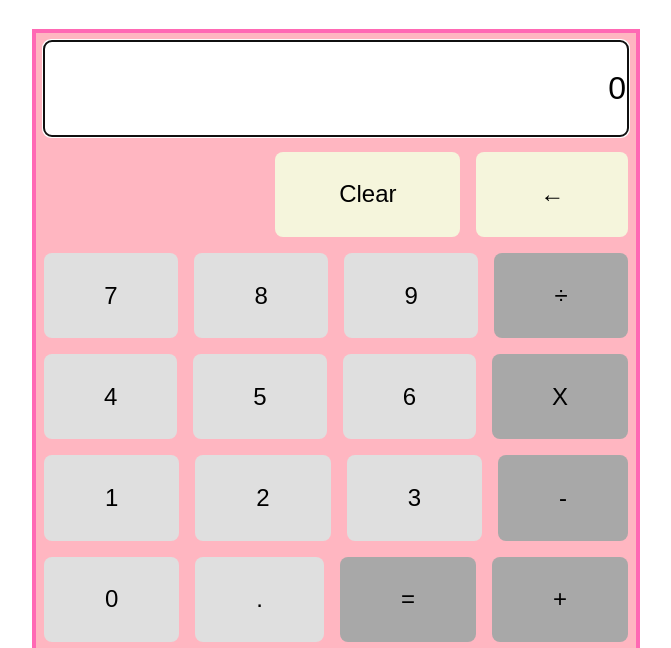
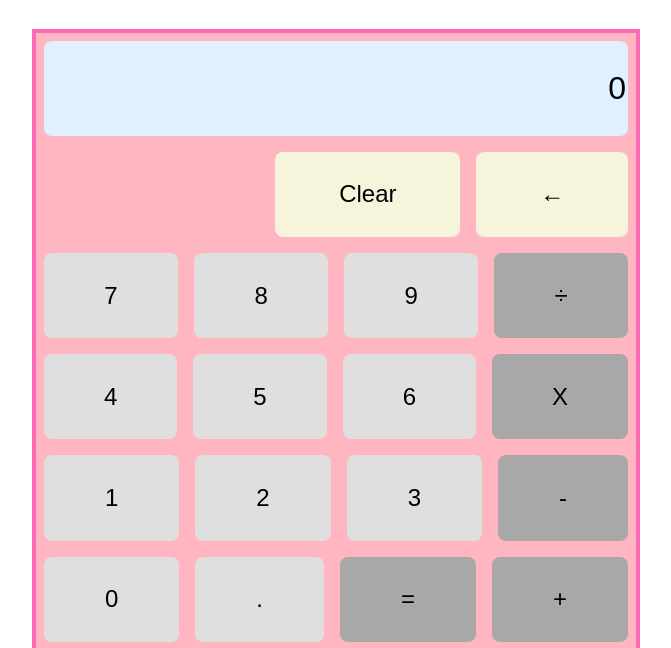
Before and after one commit to jamato01/odin-calculator, a plain HTML site: page index.html in a window 1280 px wide. Shown: the part 90-738 px from the top of the page, without its empty margins (304-975 px from the left). Drawn offline with Linux system fonts and the light colour scheme.

Commit message:
Change focus style on input display
Remove outline and change background color on input display to light
blue when focused

```diff
--- a/style.css
+++ b/style.css
@@ -43,6 +43,11 @@ h1 {
     text-align: right;
 }
 
+.display:focus {
+    outline: none;
+    background-color: rgb(223, 240, 255);
+}
+
 button {
     flex-grow: 1;
     margin: 8px;
```
